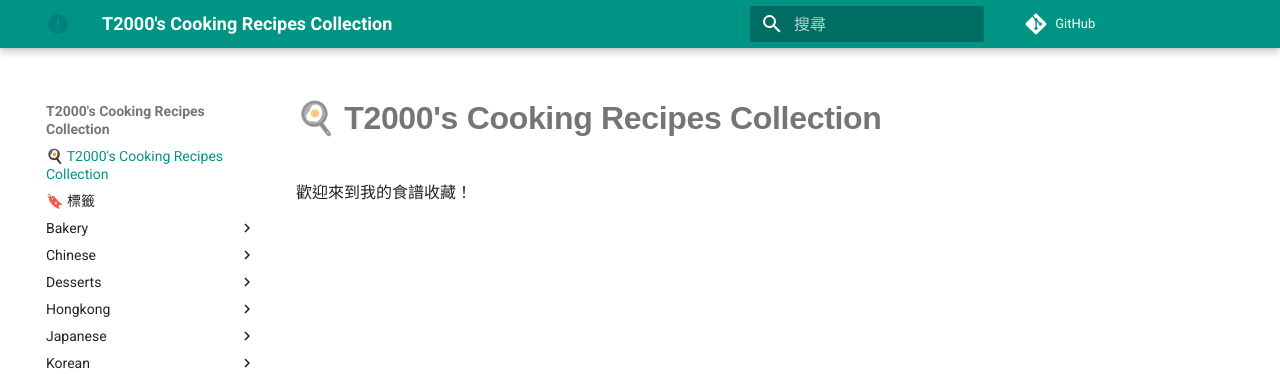
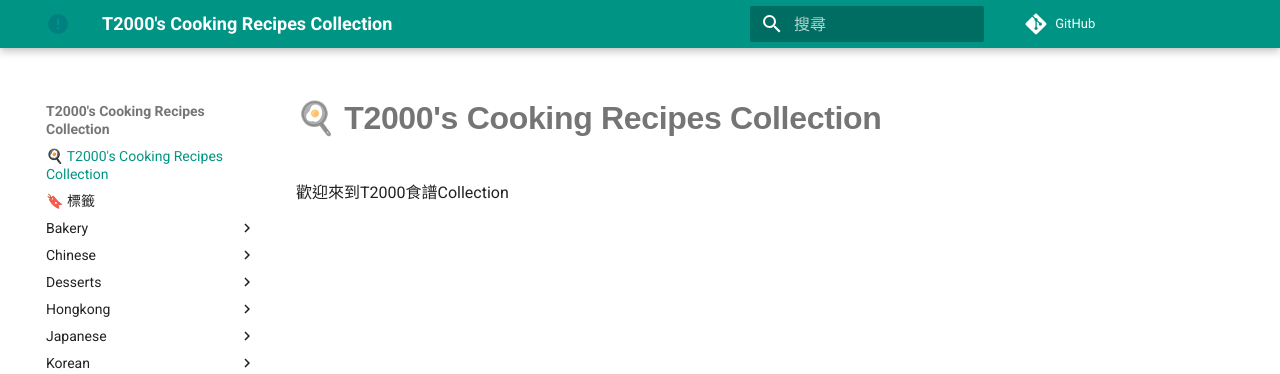
Before and after one commit to t2000chris/cooking-recipes, an MkDocs documentation site: the page built from docs/index.md, in a window 1280 px wide. Shown: the top 374 px of the page. Built offline with MkDocs 1.6.1 and Material for MkDocs 9.7.7, drawn with Linux system fonts in a browser that asks for light colours; comment, search, counter and statistics services are not loaded.

Commit message:
fixing zh-TW

```diff
--- a/docs/index.md
+++ b/docs/index.md
@@ -1,3 +1,3 @@
 # 🍳 T2000's Cooking Recipes Collection
 
-歡迎來到我的食譜收藏！
+ 歡迎來到T2000食譜Collection
```
Also changed, not shown: mkdocs.yml (line endings or trailing spaces).
